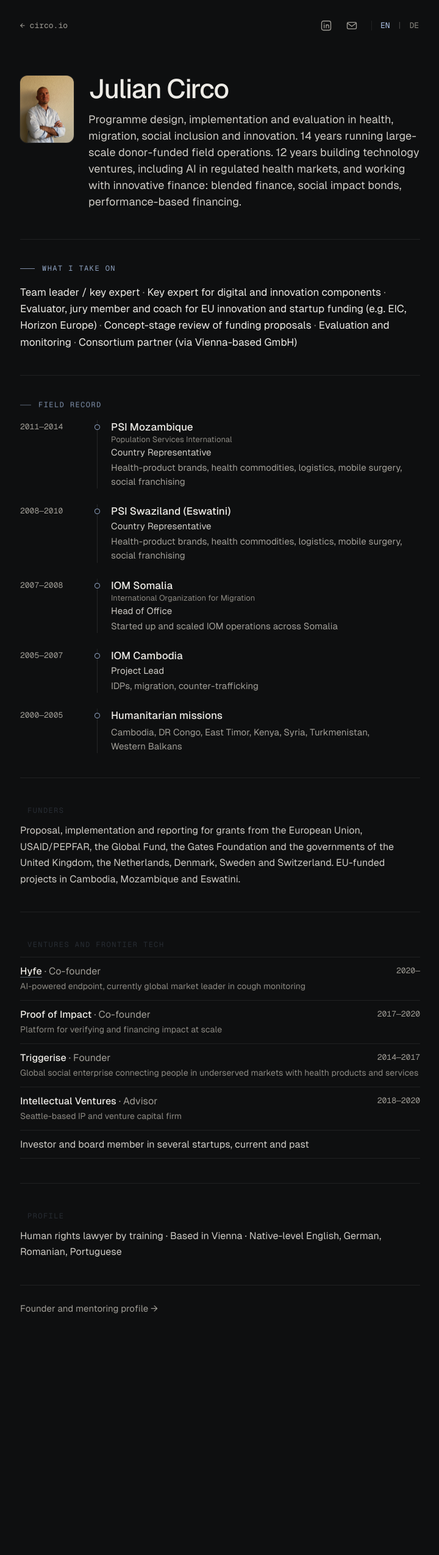
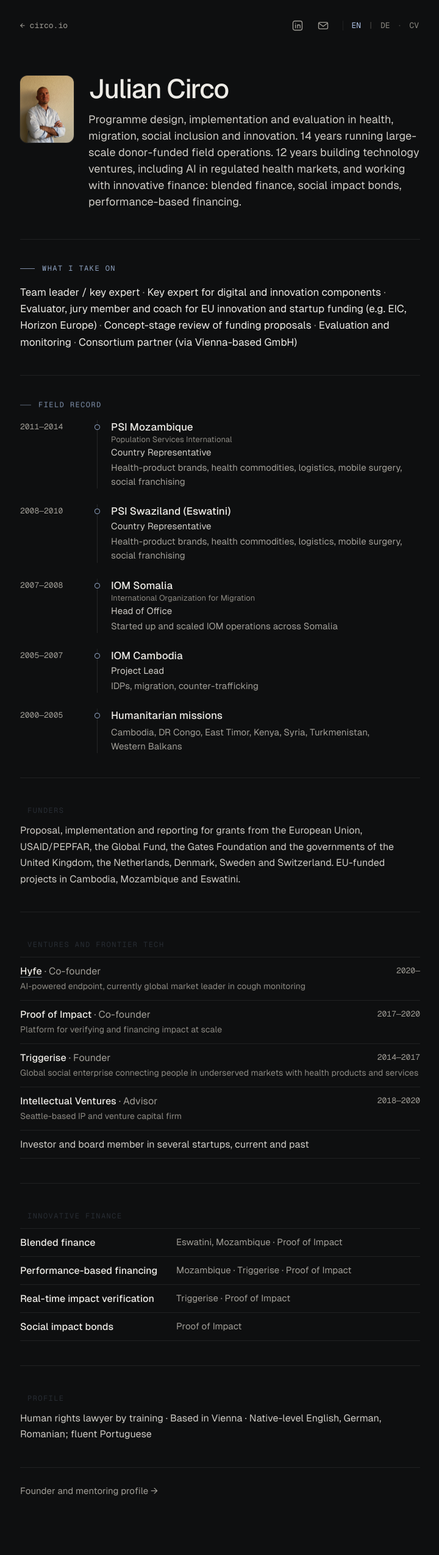
Before and after one commit to icirco/circo-io, a Jekyll site: the page built from expert/index.html, in a window 1280 px wide. Shown: the whole page at 61% size, without its empty margins (279-999 px from the left). Built offline with Jekyll 4.4.1, drawn with Linux system fonts in a browser that asks for light colours; before the commit the page ends 2251 px from its top, so only the background shows below that.

Commit message:
/expert: innovative finance section, one-page CV (EN + DE)
CV is generated from _data/expert.yml (tools/build_cv.py in the
project folder). Portuguese now listed as fluent, not native.

Co-Authored-By: Claude Opus 5.5 <noreply@anthropic.com>

```diff
--- a/_data/expert.yml
+++ b/_data/expert.yml
@@ -51,6 +51,9 @@ labels:
     en: "Email"
     de: "E-Mail"
   # The one link from this page to the mentoring profile, at the bottom
+  finance:
+    en: "Innovative finance"
+    de: "Innovative Finanzierung"
   bio_link:
     en: "Founder and mentoring profile"
     de: "Gründer- und Mentoring-Profil"
@@ -58,13 +61,13 @@ labels:
 # CV download in the header. Keep "available: false" until the PDF is uploaded,
 # then upload the files to the paths below and change it to "true".
 cv:
-  available: false
+  available: true
   label:
     en: "CV"
     de: "CV"
   title:
-    en: "EU-format CV (PDF)"
-    de: "EU-Lebenslauf (PDF)"
+    en: "One-page CV (PDF, 320 KB)"
+    de: "Einseitiger Lebenslauf (PDF, 330 KB)"
   file:
     en: "/expert/Julian-Circo-CV-EU.pdf"
     de: "/expert/de/Julian-Circo-CV-EU.pdf"
@@ -187,9 +190,76 @@ ventures_note:
   en: "Investor and board member in several startups, current and past"
   de: "Investor und Board-Mitglied in mehreren Start-ups, aktuell und in der Vergangenheit"
 
+# Innovative finance: instrument, then where it was used. Shown on the page and in the CV.
+finance:
+  - instrument:
+      en: "Blended finance"
+      de: "Blended Finance"
+    where:
+      en: "Eswatini, Mozambique · Proof of Impact"
+      de: "Eswatini, Mosambik · Proof of Impact"
+  - instrument:
+      en: "Performance-based financing"
+      de: "Performance-Based Financing"
+    where:
+      en: "Mozambique · Triggerise · Proof of Impact"
+      de: "Mosambik · Triggerise · Proof of Impact"
+  - instrument:
+      en: "Real-time impact verification"
+      de: "Echtzeit-Wirkungsverifizierung"
+    where:
+      en: "Triggerise · Proof of Impact"
+      de: "Triggerise · Proof of Impact"
+  - instrument:
+      en: "Social impact bonds"
+      de: "Social Impact Bonds"
+    where:
+      en: "Proof of Impact"
+      de: "Proof of Impact"
+
 profile:
-  en: "Human rights lawyer by training · Based in Vienna · Native-level English, German, Romanian, Portuguese"
-  de: "Jurist mit Schwerpunkt Menschenrechte · In Wien ansässig · Deutsch, Englisch, Rumänisch, Portugiesisch auf muttersprachlichem Niveau"
+  en: "Human rights lawyer by training · Based in Vienna · Native-level English, German, Romanian; fluent Portuguese"
+  de: "Jurist mit Schwerpunkt Menschenrechte · In Wien ansässig · Deutsch, Englisch, Rumänisch auf muttersprachlichem Niveau; Portugiesisch fließend"
+
+# Only used in the CV PDF (built with tools/build_cv.py), not shown on the web page
+cv_only:
+  labels:
+    countries:
+      en: "Countries"
+      de: "Länder"
+    education:
+      en: "Education"
+      de: "Ausbildung"
+    languages:
+      en: "Languages"
+      de: "Sprachen"
+    scale:
+      en: "Scale 1–5 (5 = excellent)"
+      de: "Skala 1–5 (5 = ausgezeichnet)"
+    footer:
+      en: "Julian Circo · CV"
+      de: "Julian Circo · Lebenslauf"
+    location:
+      en: "Vienna, Austria"
+      de: "Wien, Österreich"
+  phone: "+43 664 5934410"
+  countries:
+    en: "South Africa, Mozambique, Eswatini, Somalia, Cambodia, Kenya, DR Congo, East Timor, Syria, Turkmenistan, Western Balkans, Romania, Austria"
+    de: "Südafrika, Mosambik, Eswatini, Somalia, Kambodscha, Kenia, DR Kongo, Osttimor, Syrien, Turkmenistan, Westbalkan, Rumänien, Österreich"
+  education:
+    degree: "Master of Laws (LL.M.)"
+    field: "International Protection of Human Rights"
+    school: "Central European University"
+    year: "2001"
+  languages:
+    - name: { en: "English", de: "Englisch" }
+      level: 5
+    - name: { en: "German", de: "Deutsch" }
+      level: 5
+    - name: { en: "Romanian", de: "Rumänisch" }
+      level: 5
+    - name: { en: "Portuguese", de: "Portugiesisch" }
+      level: 4
 
 contact:
   email: "julian@circo.io"
--- a/_layouts/expert.html
+++ b/_layouts/expert.html
@@ -151,6 +151,12 @@
     .vt .d { grid-column: 1 / -1; font-size: 14px; line-height: 1.5; color: var(--faint); }
     .vt .note { grid-column: 1 / -1; font-weight: 400; color: var(--body); }
 
+    /* Innovative finance: instrument | where */
+    .fin { margin: 0; border-top: 1px solid var(--line); }
+    .fin div { display: grid; grid-template-columns: 240px minmax(0, 1fr); gap: 4px 16px; padding: 12px 0; border-bottom: 1px solid var(--line); }
+    .fin dt { font-size: 16px; font-weight: 500; }
+    .fin dd { margin: 0; font-size: 15px; color: var(--muted); }
+
     .end { margin: 0; padding: 28px 0 96px; border-top: 1px solid var(--line); font-size: 15px; }
     .end a { color: var(--muted); }
     .end a:hover { color: var(--accent); }
@@ -165,6 +171,7 @@
       .tl .yr { grid-column: 2; grid-row: 1; padding: 0 0 2px; }
       .tl .rail { grid-column: 1; grid-row: 1 / span 2; }
       .tl .body { grid-column: 2; }
+      .fin div { grid-template-columns: minmax(0, 1fr); }
       .right { gap: 6px; }
       .icon { width: 38px; }
     }
@@ -202,6 +209,9 @@
       .vt .y { font-size: 9pt; }
       .vt .d { font-size: 9pt; }
       .vt .n a { border: 0; }
+      .fin div { padding: 1.5mm 0; break-inside: avoid; grid-template-columns: 55mm minmax(0, 1fr); }
+      .fin dt { font-size: 10.5pt; }
+      .fin dd { font-size: 9.5pt; }
       .vt .n a::after, .end a::after { content: " (" attr(href) ")"; font-weight: 400; color: #555; font-size: 9pt; }
       .end { padding: 3mm 0 0; font-size: 10pt; }
       .print-contact { display: block !important; margin: 0 0 3mm; font-size: 10pt; }
@@ -291,6 +301,15 @@
         </ul>
       </section>
 
+      <section class="sec" aria-labelledby="finance-h">
+        <h2 id="finance-h">{{ d.labels.finance[L] | escape }}</h2>
+        <dl class="fin">
+          {%- for f in d.finance %}
+          <div><dt>{{ f.instrument[L] | escape }}</dt><dd>{{ f.where[L] | escape }}</dd></div>
+          {%- endfor %}
+        </dl>
+      </section>
+
       <section class="sec" aria-labelledby="profile-h">
         <h2 id="profile-h">{{ d.labels.profile[L] | escape }}</h2>
         <p class="text">{{ d.profile[L] | escape }}</p>
```
Also changed, not shown: README-expert.md, 2 other files.
